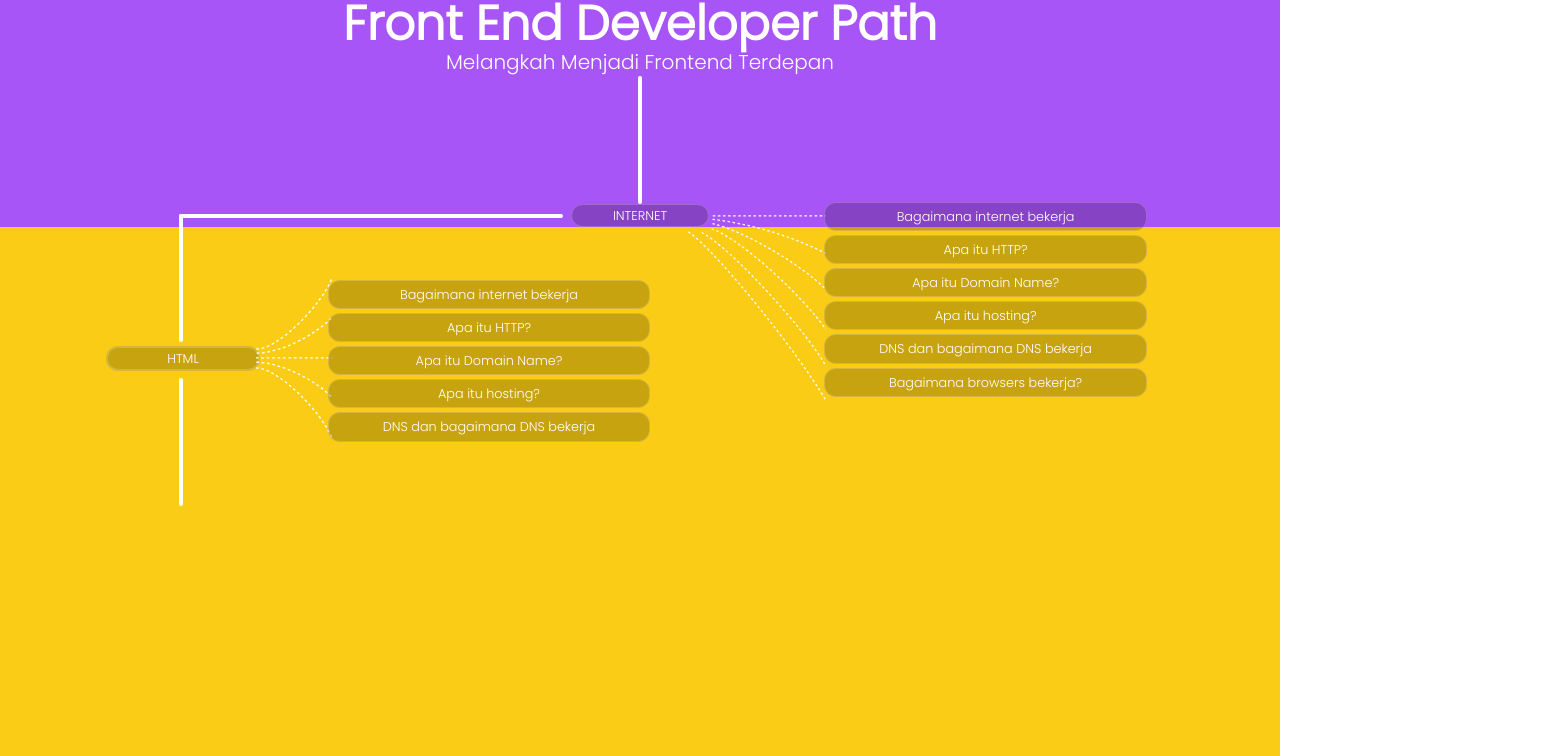
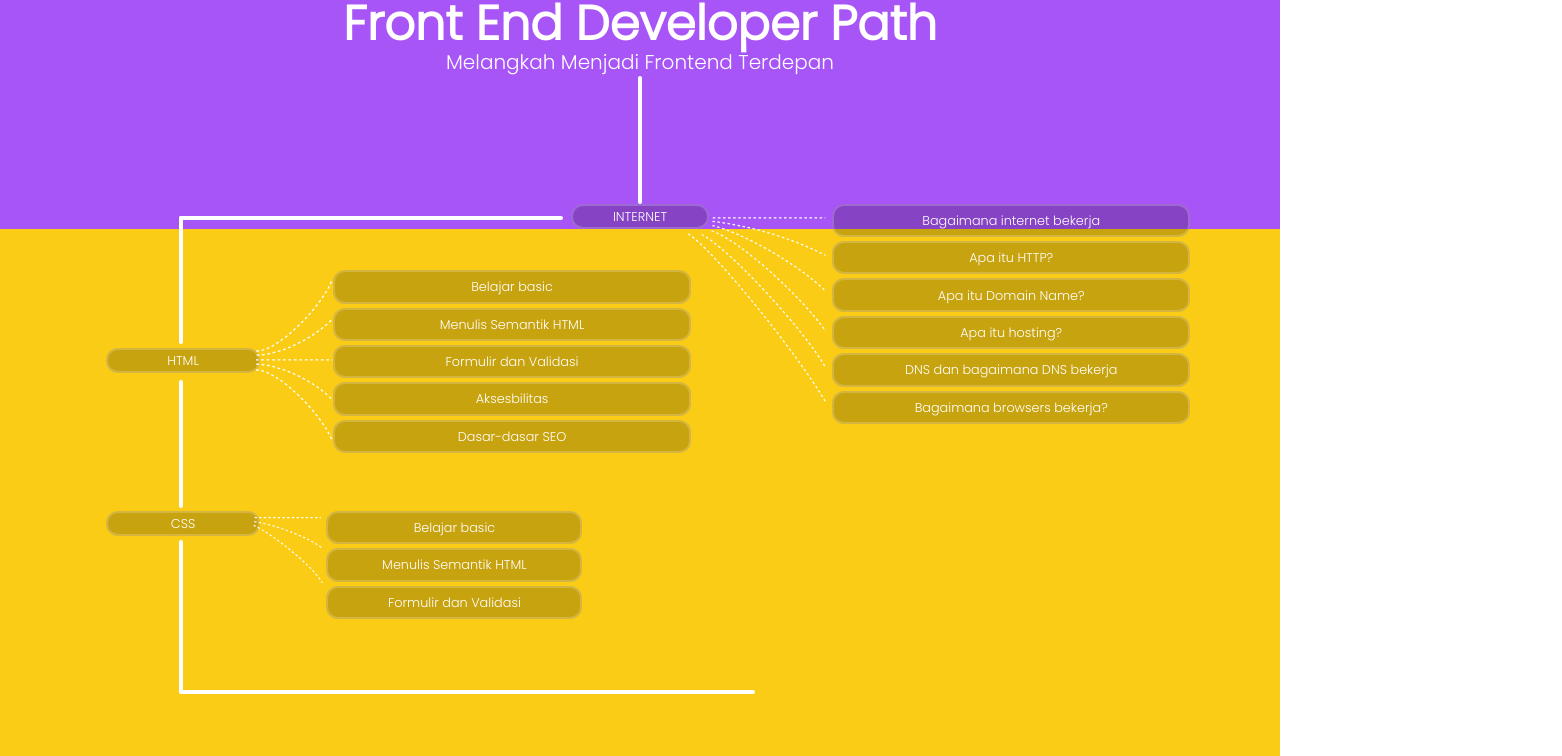
Before and after one commit to anantariskys/Project-DAP, a React app: page /roadmap in a window 1280 px wide. Shown: the top 756 px of the page, 1562 px wide, since content can reach past the window. Built offline with nearby package versions, Linux system fonts and the light colour scheme; the HTML template or start-up script is replaced by a standard one; a web font is replaced by a local one; what tailwindcss-animated would draw is missing.

Commit message:
bismillah testing roadmap

```diff
--- a/src/pages/roadmap.jsx
+++ b/src/pages/roadmap.jsx
@@ -11,66 +11,58 @@ const roadmap = () => {
       setScreenWidth(window.innerWidth);
     };
 
-    window.addEventListener('resize', handleResize);
+    window.addEventListener("resize", handleResize);
 
     return () => {
-      window.removeEventListener('resize', handleResize);
+      window.removeEventListener("resize", handleResize);
     };
   }, []);
 
   return (
-    <div className=" bg-purple-500 mx-auto   text-white font-Poppins     pb-52">
+    <div className=" bg-purple-500 mx-auto  w-full   text-white font-Poppins     pb-52">
       <div className="w-[90%]  mx-auto">
         <h1 className="text-xl sm:text-2xl md:text-3xl lg:text-5xl text-center font-semibold ">Front End Developer Path</h1>
         <p className="text-sm md:text-xl mx-auto text-center">Melangkah Menjadi Frontend Terdepan</p>
         <div className="relative w-[2px] mx-auto lg:w-1 h-8 md:h-16 lg:h-32 rounded-md bg-white"></div>
-        <div className="bg-black bg-opacity-20 border mx-auto  border-white border-opacity-20 py-px   w-[12%] flex items-center justify-center text-[1vw] text-center  px-1 rounded-xl">INTERNET</div>
+        <div className="bg-black bg-opacity-20 border-[0.2vw] mx-auto  border-white border-opacity-20 py-px   w-[12%] flex items-center justify-center text-[1vw] text-center  px-1 rounded-xl">INTERNET</div>
       </div>
       <div className={`w-full mx-auto relative bg-yellow-400`} style={{ height: `${screenWidth / 2}px` }}>
         <div className="h-[2px] mx-auto lg:h-1 w-[30%] absolute left-[14%]  top-[-2%]  rounded-md bg-white"></div>
         <div className="absolute w-[2px] mx-auto lg:w-1 h-[20%] rounded-md top-[-2%] left-[14%] bg-white"></div>
 
-        <div className="bg-black bg-opacity-20 border-2 mx-auto  border-white border-opacity-20 py-px absolute left-[8.3%] top-[18.5%]  w-[12%] flex items-center justify-center text-[1vw] text-center  px-2 rounded-xl">
-          HTML
+        <div className="bg-black bg-opacity-20 border-[0.2vw] mx-auto  border-white border-opacity-20 py-px absolute left-[8.3%] top-[18.5%]  w-[12%] flex items-center justify-center text-[1vw] text-center  px-2 rounded-xl">HTML</div>
+
+        <div className="bg-black bg-opacity-20 border-[0.2vw] mx-auto  border-white border-opacity-20 py-px absolute left-[8.3%] top-[22vw]  w-[12%] flex items-center justify-center text-[1vw] text-center  px-2 rounded-xl">CSS</div>
+        <img src={dotline2} className="w-[6vw] left-[20vw] top-[4vw] absolute h-auto" alt="" />
+        <div className="flex flex-col absolute w-[90%] left-[-5vw]  top-[3.2vw]  gap-y-[1px]  lg:gap-y-1">
+          <div className="bg-black bg-opacity-20 border-[0.2vw] mx-auto  border-white border-opacity-20 py-[0.4vw]  w-[28vw] flex items-center justify-center text-[1vw] text-center  px-[0.1vw] rounded-xl">Belajar basic</div>
+          <div className="bg-black bg-opacity-20 border-[0.2vw] mx-auto  border-white border-opacity-20 py-[0.4vw]  w-[28vw] flex items-center justify-center text-[1vw] text-center  px-[0.1vw] rounded-xl">Menulis Semantik HTML</div>
+          <div className="bg-black bg-opacity-20 border-[0.2vw] mx-auto  border-white border-opacity-20 py-[0.4vw]  w-[28vw] flex items-center justify-center text-[1vw] text-center  px-[0.1vw] rounded-xl">Formulir dan Validasi</div>
+          <div className="bg-black bg-opacity-20 border-[0.2vw] mx-auto  border-white border-opacity-20 py-[0.4vw]  w-[28vw] flex items-center justify-center text-[1vw] text-center  px-[0.1vw] rounded-xl">Aksesbilitas</div>
+          <div className="bg-black bg-opacity-20 border-[0.2vw] mx-auto  border-white border-opacity-20 py-[0.4vw]  w-[28vw] flex items-center justify-center text-[1vw] text-center  px-[0.1vw] rounded-xl">Dasar-dasar SEO</div>
         </div>
-          <img src={dotline2} className="w-[6%] left-[20%] top-[8%] absolute h-auto" alt="" />
-          <div className="flex flex-col absolute w-[90%] left-[-6.8%]  top-[8.2%]  gap-y-[2px]  lg:gap-y-1">
-          <div className="bg-black bg-opacity-20 border mx-auto  border-white border-opacity-20 py-px md:py-1   w-[28%] flex items-center justify-center text-[1vw] text-center  px-1 rounded-xl">
-            Bagaimana internet bekerja
-          </div>
-          <div className="bg-black bg-opacity-20 border mx-auto  border-white border-opacity-20 py-px md:py-1   w-[28%] flex items-center justify-center text-[1vw] text-center  px-1 rounded-xl">Apa itu HTTP?</div>
-          <div className="bg-black bg-opacity-20 border mx-auto  border-white border-opacity-20 py-px md:py-1   w-[28%] flex items-center justify-center text-[1vw] text-center  px-1 rounded-xl">
-            Apa itu Domain Name?
-          </div>
-          <div className="bg-black bg-opacity-20 border mx-auto  border-white border-opacity-20 py-px md:py-1   w-[28%] flex items-center justify-center text-[1vw] text-center  px-1 rounded-xl">Apa itu hosting?</div>
-          <div className="bg-black bg-opacity-20 border mx-auto  border-white border-opacity-20 py-px md:py-1   w-[28%] flex items-center justify-center text-[1vw] text-center  px-1 rounded-xl">
-            DNS dan bagaimana DNS bekerja
-          </div>
+        <div className="absolute w-[2px] mx-auto lg:w-1 h-[20%] rounded-md top-[23.5%] left-[14%] bg-white"></div>
+        <img src={dotline3} className="w-[7vw] left-[19vw] top-[22.5vw] absolute h-auto" alt="" />
+        <div className="flex flex-col absolute w-[90%] left-[-9.5vw]  top-[22vw]  gap-y-[1px]  lg:gap-y-1">
+          <div className="bg-black bg-opacity-20 border-[0.2vw] mx-auto  border-white border-opacity-20 py-[0.4vw]  w-[20vw] flex items-center justify-center text-[1vw] text-center  px-[0.1vw] rounded-xl">Belajar basic</div>
+          <div className="bg-black bg-opacity-20 border-[0.2vw] mx-auto  border-white border-opacity-20 py-[0.4vw]  w-[20vw] flex items-center justify-center text-[1vw] text-center  px-[0.1vw] rounded-xl">Menulis Semantik HTML</div>
+          <div className="bg-black bg-opacity-20 border-[0.2vw] mx-auto  border-white border-opacity-20 py-[0.4vw]  w-[20vw] flex items-center justify-center text-[1vw] text-center  px-[0.1vw] rounded-xl">Formulir dan Validasi</div>
         </div>
+        <div className="absolute w-[2px] mx-auto lg:w-1 h-[24%] rounded-md top-[48.5%] left-[14%] bg-white"></div>
+        <div className="absolute h-[2px] mx-auto lg:h-1 w-[45%] rounded-md top-[72%] left-[14%] bg-white"></div>
 
-
-        <div className="absolute w-[2px] mx-auto lg:w-1 h-[20%] rounded-md top-[23.5%] left-[14%] bg-white"></div>
 
         <div className="w-1/4 flex absolute left-[51%] top-[-2%] ">
           <img src={dotline1} className="w-[65%] h-auto" alt="" />
         </div>
-        <div className="flex flex-col absolute w-[90%] left-[32%]  top-[-4%]  gap-y-[1px]  lg:gap-y-1">
-          <div className="bg-black bg-opacity-20 border mx-auto  border-white border-opacity-20 py-px md:py-1   w-[28%] flex items-center justify-center text-[1vw] text-center  px-1 rounded-xl">
-            Bagaimana internet bekerja
-          </div>
-          <div className="bg-black bg-opacity-20 border mx-auto  border-white border-opacity-20 py-px md:py-1   w-[28%] flex items-center justify-center text-[1vw] text-center  px-1 rounded-xl">Apa itu HTTP?</div>
-          <div className="bg-black bg-opacity-20 border mx-auto  border-white border-opacity-20 py-px md:py-1   w-[28%] flex items-center justify-center text-[1vw] text-center  px-1 rounded-xl">
-            Apa itu Domain Name?
-          </div>
-          <div className="bg-black bg-opacity-20 border mx-auto  border-white border-opacity-20 py-px md:py-1   w-[28%] flex items-center justify-center text-[1vw] text-center  px-1 rounded-xl">Apa itu hosting?</div>
-          <div className="bg-black bg-opacity-20 border mx-auto  border-white border-opacity-20 py-px md:py-1   w-[28%] flex items-center justify-center text-[1vw] text-center  px-1 rounded-xl">
-            DNS dan bagaimana DNS bekerja
-          </div>
-          <div className="bg-black bg-opacity-20 border mx-auto  border-white border-opacity-20 py-px md:py-1   w-[28%] flex items-center justify-center text-[1vw] text-center  px-1 rounded-xl">
-            Bagaimana browsers bekerja?
-          </div>
+        <div className="flex flex-col  absolute  left-[65vw]  top-[-2vw]  gap-y-[1px]  lg:gap-y-1">
+          <div className="bg-black bg-opacity-20 border-[0.2vw] mx-auto  border-white border-opacity-20 py-[0.4vw]  w-[28vw] flex items-center justify-center text-[1vw] text-center  px-[0.1vw] rounded-xl">Bagaimana internet bekerja</div>
+          <div className="bg-black bg-opacity-20 border-[0.2vw] mx-auto  border-white border-opacity-20 py-[0.4vw]  w-[28vw] flex items-center justify-center text-[1vw] text-center  px-[0.1vw] rounded-xl">Apa itu HTTP?</div>
+          <div className="bg-black bg-opacity-20 border-[0.2vw] mx-auto  border-white border-opacity-20 py-[0.4vw]  w-[28vw] flex items-center justify-center text-[1vw] text-center  px-[0.1vw] rounded-xl">Apa itu Domain Name?</div>
+          <div className="bg-black bg-opacity-20 border-[0.2vw] mx-auto  border-white border-opacity-20 py-[0.4vw]  w-[28vw] flex items-center justify-center text-[1vw] text-center  px-[0.1vw] rounded-xl">Apa itu hosting?</div>
+          <div className="bg-black bg-opacity-20 border-[0.2vw] mx-auto  border-white border-opacity-20 py-[0.4vw]  w-[28vw] flex items-center justify-center text-[1vw] text-center  px-[0.1vw] rounded-xl">DNS dan bagaimana DNS bekerja</div>
+          <div className="bg-black bg-opacity-20 border-[0.2vw] mx-auto  border-white border-opacity-20 py-[0.4vw]  w-[28vw] flex items-center justify-center text-[1vw] text-center  px-[0.1vw] rounded-xl">Bagaimana browsers bekerja?</div>
         </div>
-
       </div>
     </div>
   );
```
